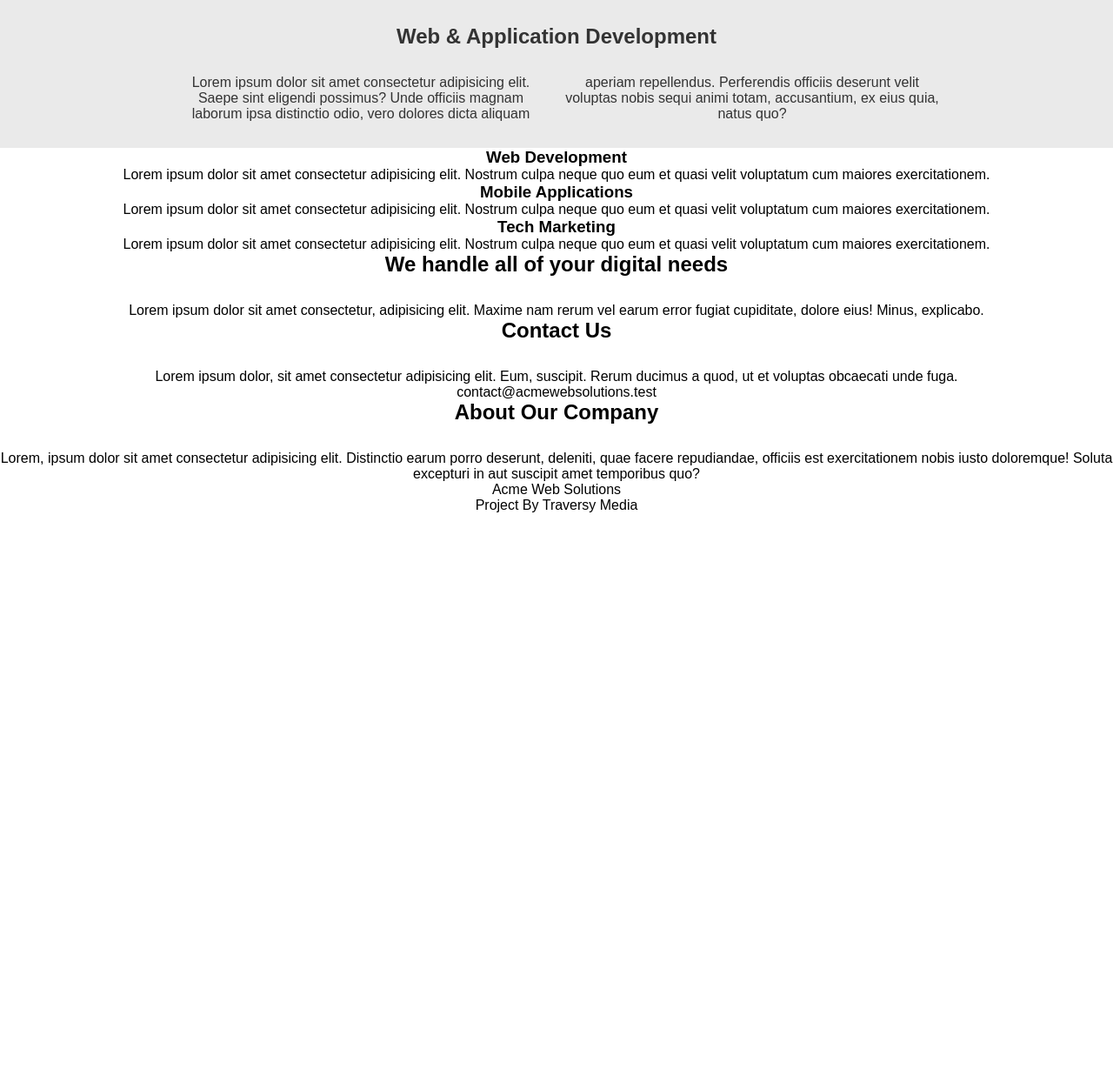
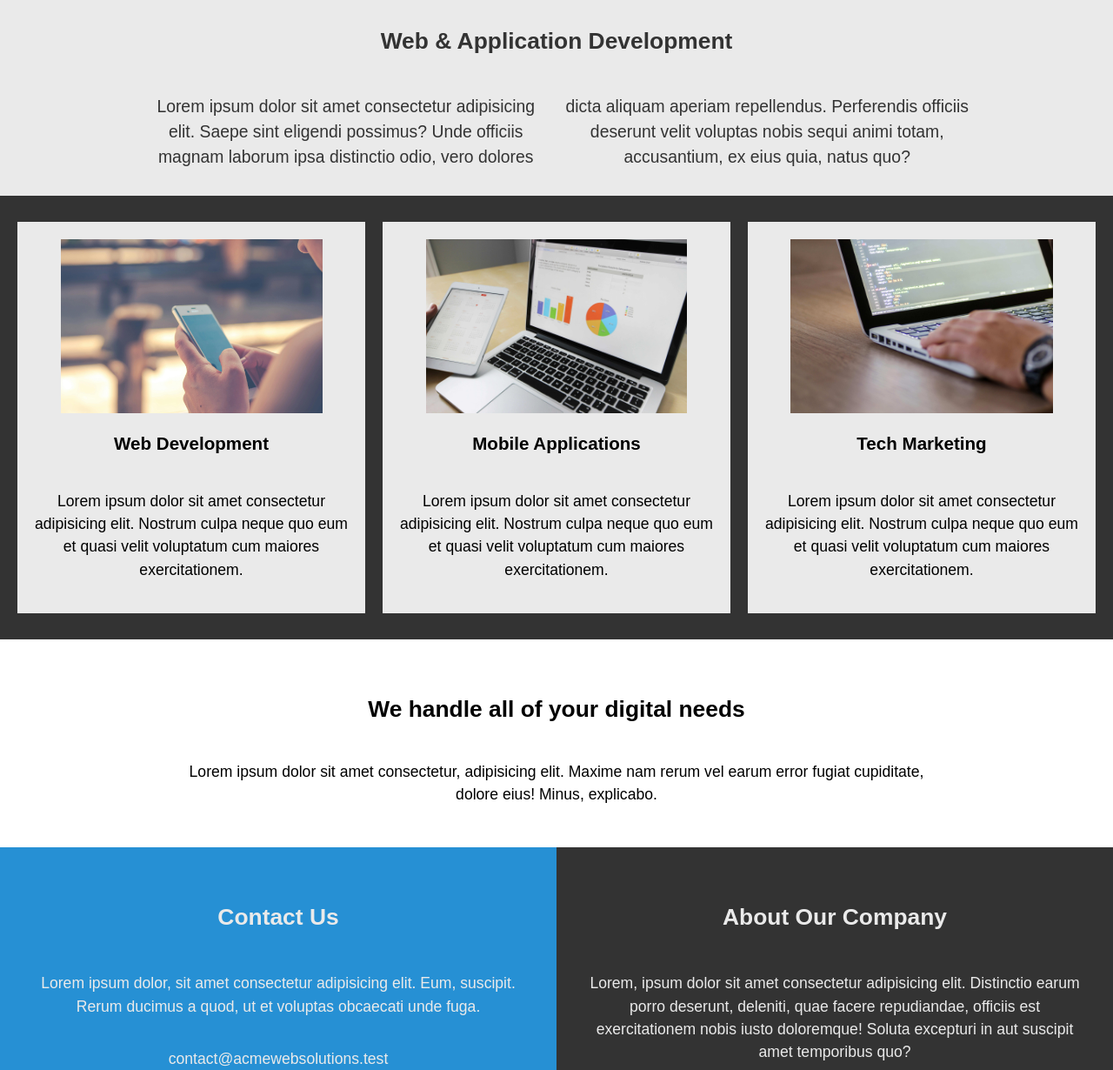
Before and after one commit to Ivanka1905/Adaptive-site-hw09, a plain HTML site: page index.html in a window 1280 px wide. Shown: the part 452-1682 px from the top of the page at 87% size. Before the commit the page ends 1042 px from the top, so only its background shows below. Drawn offline with Linux system fonts and the light colour scheme.

Commit message:
add style

```diff
--- a/assets/styles/styles.css
+++ b/assets/styles/styles.css
@@ -5,6 +5,8 @@
 body {
   font-family: Arial, Helvetica, sans-serif;
   text-align: center;
+  font-size: 1.1em;
+  line-height: 1.5;
 }
 a {
   text-decoration: none;
@@ -20,7 +22,7 @@ header {
 }
 
 .bg-image {
-  background-color: rgba(51, 51, 51, 0.4);
+  background-color: rgba(51, 51, 51, 0.5);
   height: 450px;
   width: 100%;
   display: flex;
@@ -29,23 +31,15 @@ header {
   justify-content: center;
   color: white;
   align-items: center;
-  /* text-align: center; */
-  line-height: 1.5;
-}
-
-.bg-image > h1 {
-  font-size: 2em;
 }
 
 .bg-image > p {
-  font-size: 1.1em;
-  /* text-align: center; */
-  width: 50%;
+  display: inline-block;
+  width: 80%;
+  max-width: 880px;
 }
 
 .bg-image > a {
-  font-size: 1.1em;
-  line-height: 1.5;
   padding: 1em 2em;
   border: 1px solid #666;
   max-width: 160px;
@@ -58,19 +52,139 @@ header {
   padding: 30px;
 }
 
-h2 {
-  margin-bottom: 30px;
+.section-a > h2 {
+  margin-bottom: 40px;
+}
+.section-a > p {
+  display: block;
+  margin: auto;
+  text-align: center;
+  font-size: 1.1em;
+  line-height: 1.5;
+}
+@media screen and (min-width: 700px) {
+  .section-a > p {
+    max-width: 950px;
+    column-count: 2;
+    column-width: 300px;
+  }
+}
+
+.section-b {
+  display: flex;
+  flex-direction: column;
+  background-color: #333333;
+  padding: 30px 20px;
+  gap: 20px;
+}
+
+.section-b > article {
+  background-color: #eaeaea;
+  padding: 20px;
+}
+.section-b > article > h3 {
+  padding: 20px 0;
+}
+.section-b > article > p {
+  padding: 17px 0;
+}
+.section-b-web::before,
+.section-b-mobile::before,
+.section-b-tech::before {
+  content: "";
+  height: 350px;
+  display: block;
+  background-size: contain;
+  background-position: center;
+  background-repeat: no-repeat;
+}
+
+.section-b-web::before {
+  background-image: url(../img/pexels-photo-261628.jpg);
+}
+
+.section-b-mobile::before {
+  background-image: url(../img/pexels-photo-265087.jpg);
+}
+
+.section-b-tech::before {
+  background-image: url(../img/pexels-photo-574077.jpg);
 }
 
 @media screen and (min-width: 700px) {
-  .section-a{
-    padding-left: 200px;
-padding-right: 200px;
-    column-count: 2;
-    column-width: 300px;
-    column-gap: 20px;
+  .section-b {
+    flex-direction: row;
   }
-  .section-a h2{
-    column-span: all;
+  .section-b-web::before,
+  .section-b-mobile::before,
+  .section-b-tech::before {
+    height: 200px;
   }
 }
+
+.section-c {
+  padding: 35px;
+}
+
+.section-c > h2 {
+  padding: 26px 0;
+}
+
+.section-c > p {
+  display: inline-block;
+  padding: 12px 0;
+  max-width: 880px;
+}
+
+.section-d {
+  display: flex;
+  flex-direction: column;
+}
+
+@media screen and (min-width: 700px) {
+  .section-d {
+    flex-direction: row;
+  }
+  .section-d > article {
+    width: 50%;
+  }
+}
+
+.section-d > article {
+  padding: 35px;
+  color: #eaeaea;
+  background-color: #333;
+}
+
+.section-d > article > h2 {
+  padding: 26px 0;
+}
+
+.section-d > article > p {
+  padding: 17px 0;
+}
+
+.section-d > article:first-child {
+  background-color: #2690d4;
+}
+
+footer{
+  padding: 35px;
+  display: flex;
+  flex-direction: column;
+  background-color: #000;
+  color: #eaeaea;
+}
+
+footer>div>a{
+  color: #2690d4;
+}
+
+@media screen and (min-width: 700px){
+  footer{
+    flex-direction: row;
+  }
+  footer>div{
+    width: 50%;
+  }
+}
--- a/index.html
+++ b/index.html
@@ -2,77 +2,95 @@
 <html lang="en">
 
 <head>
-    <meta charset="UTF-8">
-    <meta name="viewport" content="width=device-width, initial-scale=1.0">
+    <meta charset="UTF-8" />
+    <meta name="viewport" content="width=device-width, initial-scale=1.0" />
     <title>CSS Grid Responsive Site</title>
-    <link rel="stylesheet" href="./assets/styles/styles.css">
+    <link rel="stylesheet" href="./assets/styles/styles.css" />
 </head>
 
 <body>
     <header>
         <div class="bg-image">
             <h1>Welcome to Acme Web Solutions</h1>
-            <p>Lorem ipsum, dolor sit amet consectetur adipisicing elit. Adipisci eum error earum soluta voluptatum nisi
-                laboriosam eos
-                saepe asperiores dolorum.</p>
+            <p>
+                Lorem ipsum, dolor sit amet consectetur adipisicing elit. Adipisci eum
+                error earum soluta voluptatum nisi laboriosam eos saepe asperiores
+                dolorum.
+            </p>
             <a href="#echivments">Read More</a>
         </div>
     </header>
     <main>
         <section class="section-a">
             <h2>Web & Application Development</h2>
-            <p>Lorem ipsum dolor sit amet consectetur adipisicing elit. Saepe sint eligendi possimus? Unde officiis
-                magnam
-                laborum ipsa
-                distinctio odio, vero dolores dicta aliquam aperiam repellendus. Perferendis officiis deserunt velit
-                voluptas nobis
-                sequi animi totam, accusantium, ex eius quia, natus quo?</p>
+            <p>
+                Lorem ipsum dolor sit amet consectetur adipisicing elit. Saepe sint
+                eligendi possimus? Unde officiis magnam laborum ipsa distinctio odio,
+                vero dolores dicta aliquam aperiam repellendus. Perferendis officiis
+                deserunt velit voluptas nobis sequi animi totam, accusantium, ex eius
+                quia, natus quo?
+            </p>
         </section>
-        <section id="echivments">
+        <section id="echivments" class="section-b">
+            <article class="section-b-web">
+                <h3>Web Development</h3>
+                <p>
+                    Lorem ipsum dolor sit amet consectetur adipisicing elit. Nostrum
+                    culpa neque quo eum et quasi velit voluptatum cum maiores
+                    exercitationem.
+                </p>
+            </article>
+            <article class="section-b-mobile">
+                <h3>Mobile Applications</h3>
+                <p>
+                    Lorem ipsum dolor sit amet consectetur adipisicing elit. Nostrum
+                    culpa neque quo eum et quasi velit voluptatum cum maiores
+                    exercitationem.
+                </p>
+            </article>
+            <article class="section-b-tech">
+                <h3>Tech Marketing</h3>
+                <p>
+                    Lorem ipsum dolor sit amet consectetur adipisicing elit. Nostrum
+                    culpa neque quo eum et quasi velit voluptatum cum maiores
+                    exercitationem.
+                </p>
+            </article>
+        </section>
+        <section class="section-c">
+            <h2>We handle all of your digital needs</h2>
+            <p>
+                Lorem ipsum dolor sit amet consectetur, adipisicing elit. Maxime nam
+                rerum vel earum error fugiat cupiditate, dolore eius! Minus,
+                explicabo.
+            </p>
+        </section>
+        <section class="section-d">
             <article>
-                <h3>Web Development</h3>
-                <p>Lorem ipsum dolor sit amet consectetur adipisicing elit. Nostrum culpa neque quo eum et quasi velit
-                    voluptatum cum
-                    maiores exercitationem.</p>
+                <h2>Contact Us</h2>
+                <p>
+                    Lorem ipsum dolor, sit amet consectetur adipisicing elit. Eum,
+                    suscipit. Rerum ducimus a quod, ut et voluptas obcaecati unde fuga.
+                </p>
+                <p><a href="mailto:contact@acmewebsolutions.test">contact@acmewebsolutions.test</a></p>
             </article>
             <article>
-                <h3>Mobile Applications</h3>
-                <p>Lorem ipsum dolor sit amet consectetur adipisicing elit. Nostrum culpa neque quo eum et quasi velit
-                    voluptatum cum
-                    maiores exercitationem.</p>
+                <h2>About Our Company</h2>
+                <p>
+                    Lorem, ipsum dolor sit amet consectetur adipisicing elit. Distinctio
+                    earum porro deserunt, deleniti, quae facere repudiandae, officiis
+                    est exercitationem nobis iusto doloremque! Soluta excepturi in aut
+                    suscipit amet temporibus quo?
+                </p>
             </article>
-            <article>
-                <h3>Tech Marketing</h3>
-                <p>Lorem ipsum dolor sit amet consectetur adipisicing elit. Nostrum culpa neque quo eum et quasi velit
-                    voluptatum cum
-                    maiores exercitationem.</p>
-            </article>
-        </section>
-        <section>
-            <h2>We handle all of your digital needs</h2>
-            <p>Lorem ipsum dolor sit amet consectetur, adipisicing elit. Maxime nam rerum vel earum error fugiat
-                cupiditate, dolore
-                eius! Minus, explicabo.</p>
-        </section>
-        <section>
-            <h2>Contact Us</h2>
-            <p>Lorem ipsum dolor, sit amet consectetur adipisicing elit. Eum, suscipit. Rerum ducimus a quod, ut et
-                voluptas obcaecati
-                unde fuga.</p>
-            <a href="mailto:contact@acmewebsolutions.test">contact@acmewebsolutions.test</a>
-        </section>
-        <section>
-            <h2>About Our Company</h2>
-            <p>Lorem, ipsum dolor sit amet consectetur adipisicing elit. Distinctio earum porro deserunt, deleniti, quae
-                facere
-                repudiandae, officiis est exercitationem nobis iusto doloremque! Soluta excepturi in aut suscipit amet
-                temporibus quo?</p>
         </section>
     </main>
     <footer>
         <div>Acme Web Solutions</div>
-        <div>Project By <a href="https://www.traversymedia.com/" target="_blank" rel="noopener noreferrer">Traversy
-                Media</a></div>
+        <div>
+            Project By
+            <a href="https://www.traversymedia.com/" target="_blank" rel="noopener noreferrer">Traversy Media</a>
+        </div>
     </footer>
 </body>
 
```
